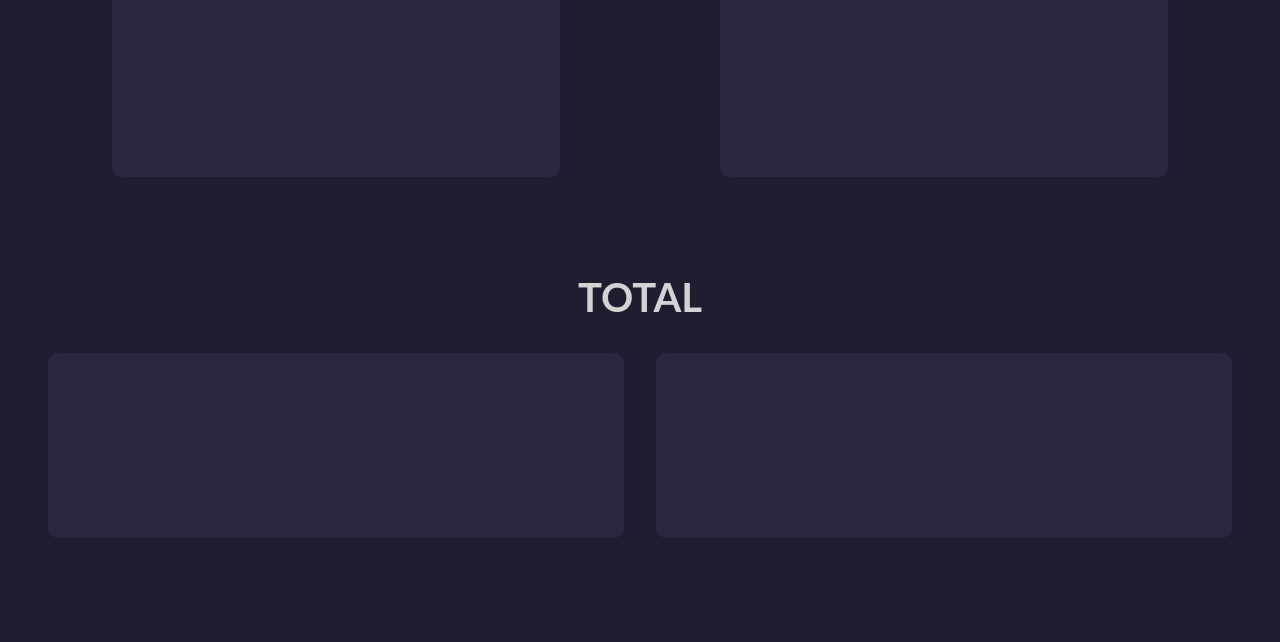
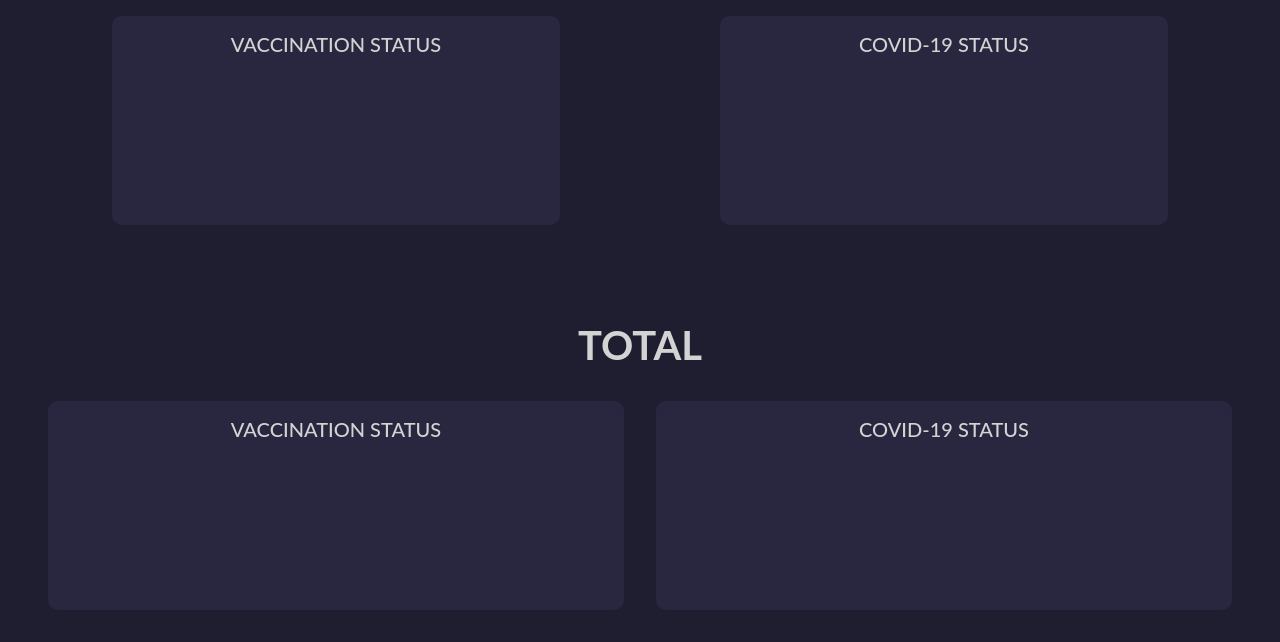
Before and after one commit to haripriya75/Cowege, a plain HTML site: page d-dashboard.html in a window 1280 px wide. Shown: the part 529-1171 px from the top of the page. Before the commit the page ends 1099 px from the top, so only its background shows below. Drawn offline with nearby package versions, Linux system fonts and the light colour scheme; no server answers.

Commit message:
graphs-changes

```diff
--- a/d-dashboard.html
+++ b/d-dashboard.html
@@ -30,10 +30,13 @@
     <div class="students">
         <h1>STUDENTS</h1>
         <div class="container">
+
             <div id="stu1">
+                <h1>VACCINATION STATUS</h1>
                 <canvas id="stu1-graph"></canvas>
             </div>
             <div id="stu2">
+                <h1>COVID-19 STATUS</h1>
                 <canvas id="stu2-graph"></canvas>
 
             </div>
@@ -49,10 +52,15 @@
     <div class="professors">
         <h1>PROFESSORS</h1>
         <div class="container">
+
+
             <div id="prof1">
+                <h1>VACCINATION STATUS</h1>
                 <canvas id="prof1-graph"></canvas>
             </div>
             <div id="prof2">
+                <h1>COVID-19 STATUS</h1>
+
                 <canvas id="prof2-graph"></canvas>
 
             </div>
@@ -67,10 +75,14 @@
     <div class="total">
         <h1>TOTAL</h1>
         <div class="container">
+
             <div id="total1">
+                <h1>VACCINATION STATUS</h1>
                 <canvas id="total1-graph"></canvas>
             </div>
             <div id="total2">
+                <h1>COVID-19 STATUS</h1>
+
                 <canvas id="total2-graph"></canvas>
 
             </div>
--- a/d-style.css
+++ b/d-style.css
@@ -126,3 +126,16 @@ select:hover {
     border-radius: 10px;
     padding: 1em;
 }
+
+#stu1 h1,
+#stu2 h1,
+#stu3 h1,
+#total1 h1,
+#total2 h1,
+#total3 h1,
+#prof1 h1,
+#prof2 h1,
+#prof3 h1 {
+    font-weight: 500;
+    font-size: 20px;
+}
```
Also changed, not shown: form.html (+11 -10 lines), index.html (+1 -1 lines).
